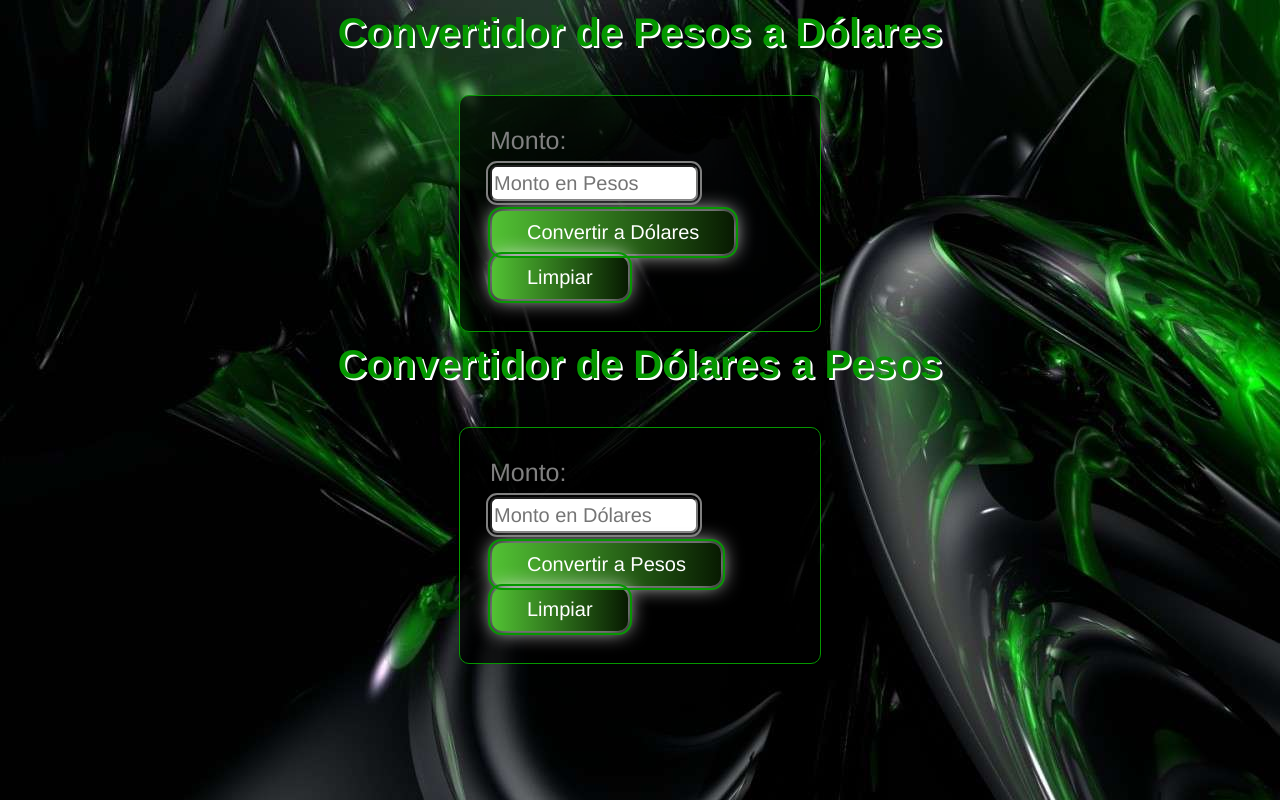
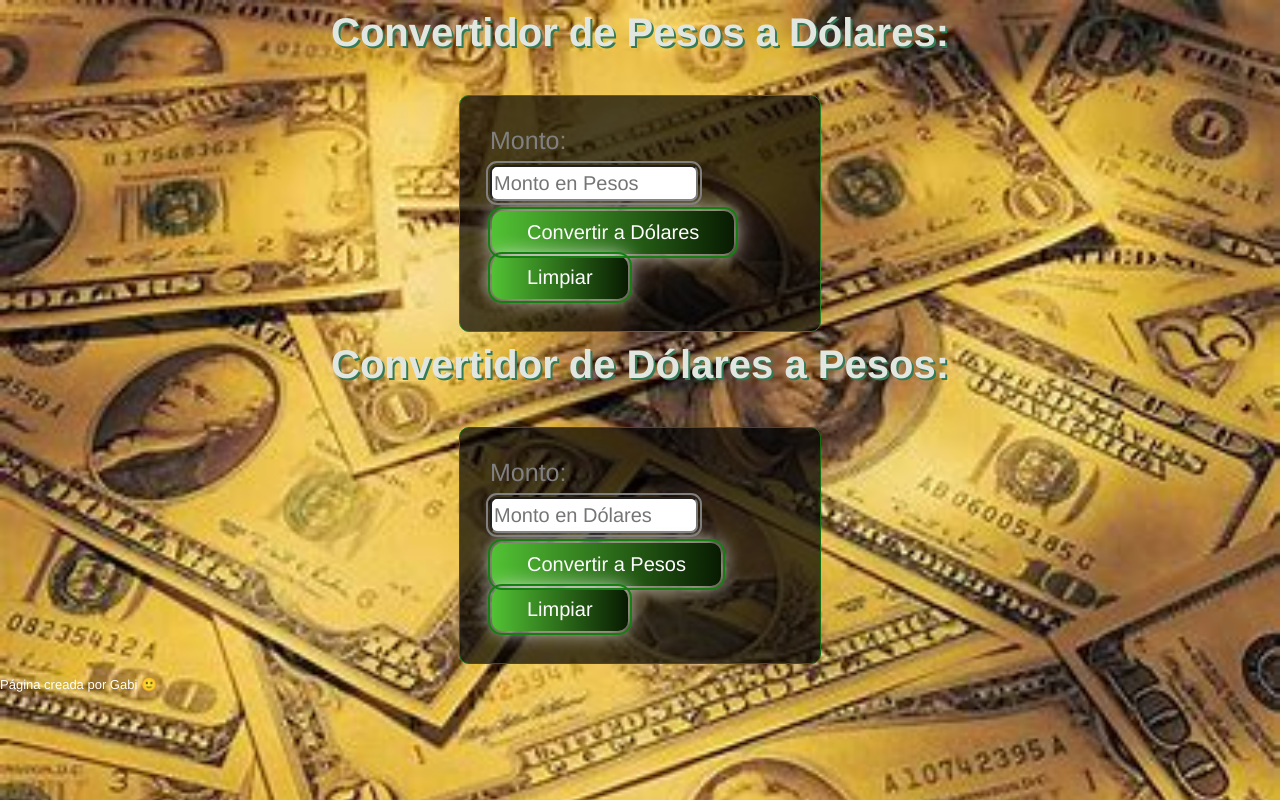
Before and after one commit to GabiPedicino/Conversor, a plain HTML site: page index.html in a window 1280 px wide. Drawn offline with Linux system fonts and the light colour scheme.

Commit message:
se modifico fondo y colores

```diff
--- a/base.css
+++ b/base.css
@@ -3,16 +3,17 @@ body{
     margin:0;
     padding:0;
     font-size: 20px;
-    background:url(re.jpg);
+    background:url(dolares.jfif);
+    background-size: cover;
 
 }
 
 h1{
     text-align: center;
-    text-shadow: 0.05em 0.05em rgb(253, 255, 254);
+    text-shadow: 0.05em 0.05em rgb(51, 122, 87);
     margin: 0 0 30px 0;
     padding: 10px;
-    color: #059700;
+    color: #e2e6e1;
     margin-left: 300px;
     margin-right: 300px;
 }
@@ -21,14 +22,14 @@ input{
     width: 200px;
     margin: 10px 0;
     height: 30px;
-    color: grey;
+    color: rgb(147, 144, 144);
     border-radius: 7px;
 }
 
 .contenidos{
     padding: 30px;
     background:rgba(0,0,0,.7);
-    border: solid 1px #059700;
+    border: solid 1px #297e26;
     width: 300px;
     margin:auto;
     border-radius: 10px;
@@ -39,7 +40,7 @@ label{
 }
 
 button{
-   background-image: linear-gradient(to right, #52c234 0%, #061700  51%, #52c234  100%)
+   background-image: linear-gradient(to right, #409629 0%, #061700  51%, #308a17  100%)
 }
 
 button{
@@ -59,7 +60,7 @@ button{
 
 button:hover{
     background-position: right center;
-    color: #fff;
+    color: rgb(221, 209, 209);
     text-decoration: none;
 }
 
@@ -80,7 +81,7 @@ input{
 .contenidos-dos{
     padding: 30px;
     background:rgba(0,0,0,.7);
-    border: solid 1px #059700;
+    border: solid 1px #136b10;
     width: 300px;
     margin:auto;
     border-radius: 10px;
@@ -103,7 +104,7 @@ button{
     box-shadow: 0 0 20px #eee;
     border-radius: 10px;
     display: block;
-    outline: 2px solid  #059700;
+    outline: 2px solid  #158012;
     outline-offset: 2px;
     border: none;
 }
@@ -113,3 +114,9 @@ background-position: right center;
 color: #fff;
 text-decoration: none;
 }
+
+p{
+    font-size: small;
+    color: #FFFFFF;
+
+}
--- a/index.html
+++ b/index.html
@@ -11,7 +11,7 @@
 <body>
 
 
-    <h1>Convertidor de Pesos a Dólares</h1>
+    <h1>Convertidor de Pesos a Dólares:</h1>
 
     <div class="contenidos">
 
@@ -27,7 +27,7 @@
     </div>
 
     <div>
-        <h1>Convertidor de Dólares a Pesos</h1>
+        <h1>Convertidor de Dólares a Pesos:</h1>
 
         <div class="contenidos-dos">
 
@@ -42,6 +42,8 @@
         </div>
     </div>
 
+    <p>Página creada por Gabi 🙂</p>
+
 <script src="script.js"></script>
 <script src="scriptdos.js"></script>
 </body>
```
Also changed, not shown: dolares.jfif (added), imagen-dolares.jfif (added).
